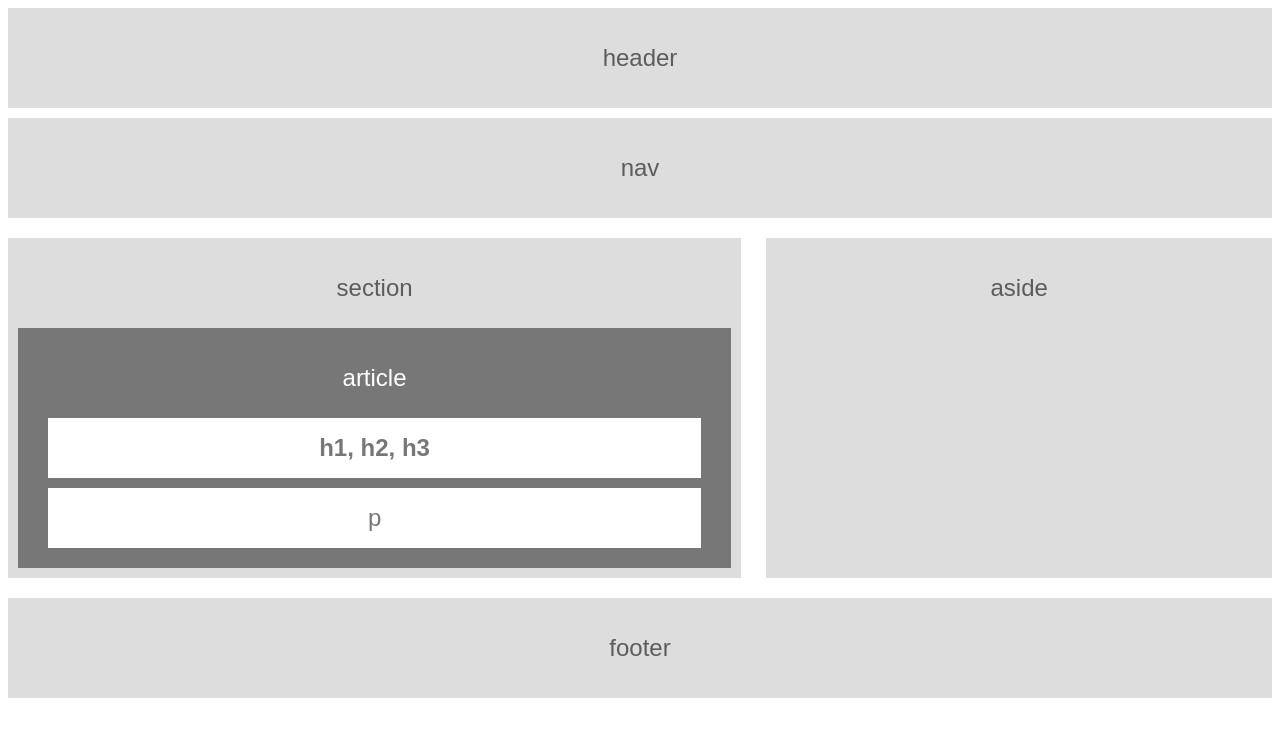
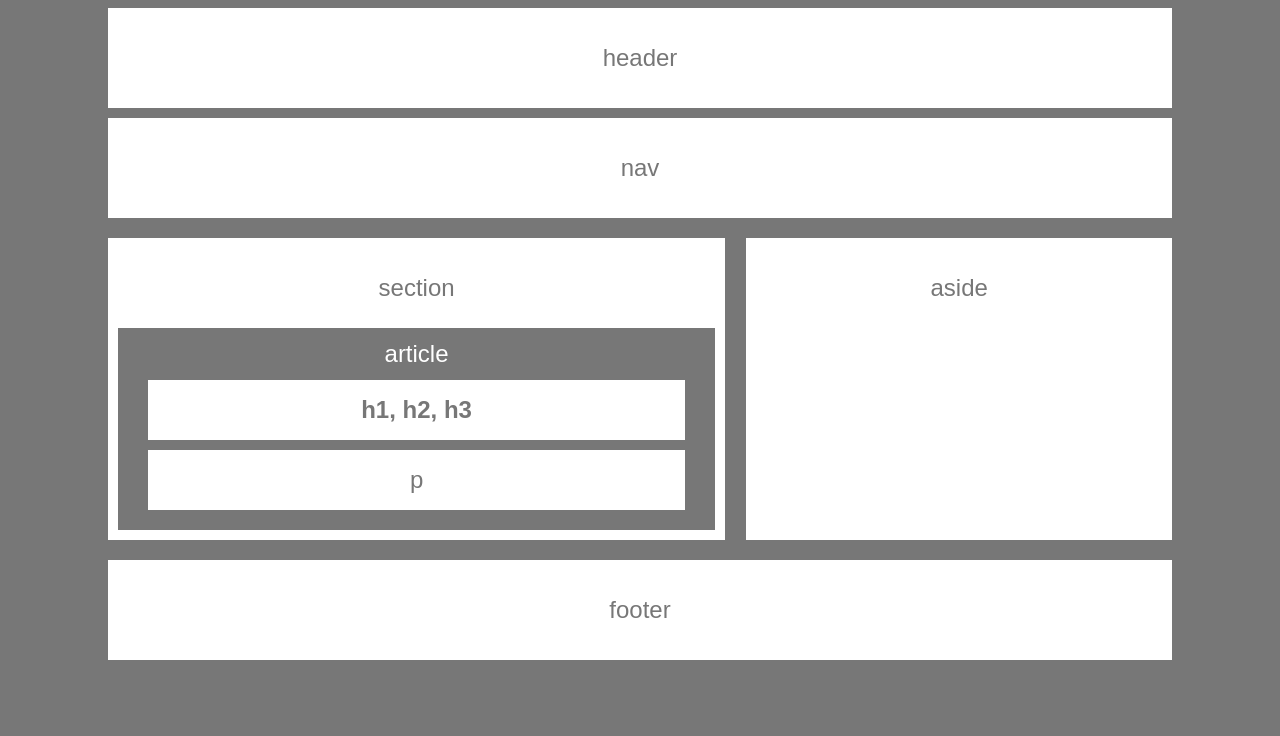
Before and after one commit to mriguez777/HW-Wireframe, a plain HTML site: page index.html in a window 1280 px wide. Drawn offline with Linux system fonts and the light colour scheme.

Commit message:
change the background colors of the page and sections. change color of text to match the image. had to remove p tags from aside section as it was inheriting properties and not looking good. added padding to sides of the page.

```diff
--- a/index.html
+++ b/index.html
@@ -20,7 +20,7 @@
   <section class="left">
     <p>section</p>
     <div class="article">
-      <p>article</p>
+        article
       <div id="headertags">
         h1, h2, h3
       </div>
@@ -31,9 +31,7 @@
   </section>
 
   <section class="right">
-    <div>
       <p>aside</p>
-    </div>
   </section>
 
   <footer>
--- a/style.css
+++ b/style.css
@@ -3,31 +3,37 @@
     box-sizing: border-box;
     text-align: center;
     font-family: sans-serif;
+    background-color: #777777;
+    padding: 0px 50px 0px 50px;
   }
 
   body {
     font-size: 24px;
     line-height: 32px;
-    color: rgb(92, 92, 92);
   }
 
   header {
     padding: 10px;
     margin-bottom: 10px;
-    color: rgb(92, 92, 92);
-    background: #ddd;
+    color: #777777;
+    background-color: white;
   }
 
   section {
     padding: 10px;
     margin-bottom: 20px;
-    background: #ddd;
+    background: white;
   }
 
   footer {
     padding: 10px;
     clear: both;
-    background: #ddd;
+    background: white;
+  }
+
+  p {
+    background-color: white;
+    color: #777777;
   }
 
   .left {
@@ -38,7 +44,7 @@
   .right {
     float: right;
     width: 40%;
-    height: 340px;
+    height: 302px;
   }
 
   .article {
```
